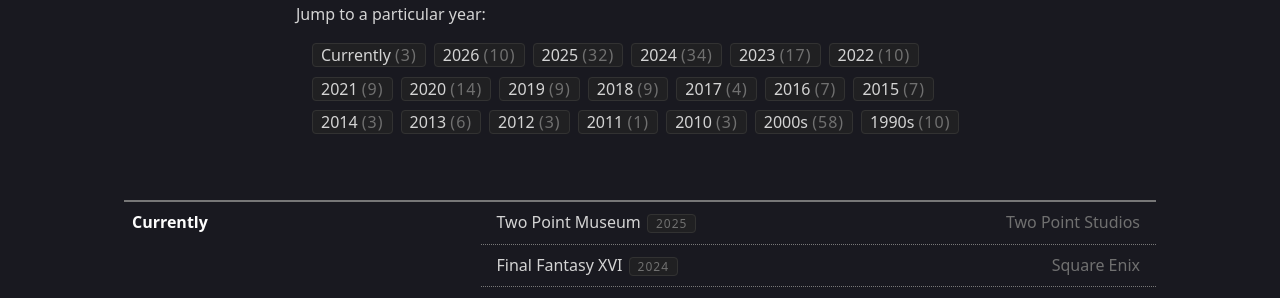
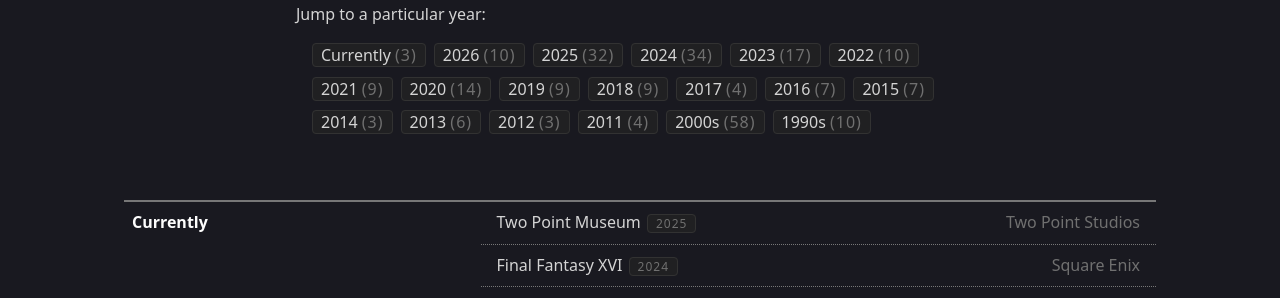
Before and after one commit to KlazHTT/personal-website, a Jekyll site: the page built from pages/gaming.md, in a window 1280 px wide and 900 px high, scrolled down 437 px. Shown: the part 149-447 px from the top of the window. Built offline with Jekyll 4.4.1, drawn with Linux system fonts in a browser that asks for light colours.

Commit message:
Update games.yml

```diff
--- a/_data/games.yml
+++ b/_data/games.yml
@@ -765,8 +765,6 @@
       developer: Mojang Studios
       released: 2011
       status: Completed
-- year: 2010
-  games:
     - title: "World of Warcraft: Cataclysm"
       developer: Blizzard Entertainment
       released: 2010
```
